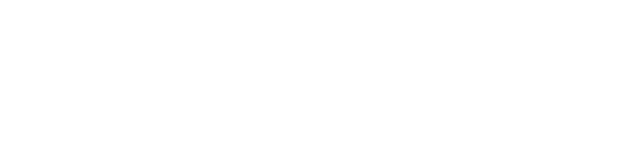
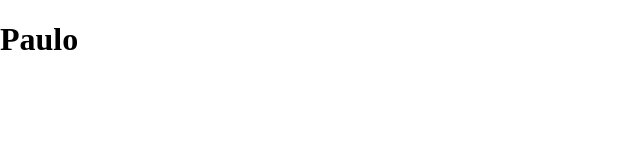
Before and after one commit to Paulo-Pazetto/Aula_Daniel, a plain HTML site: page index.html in a window 1280 px wide. Shown: the whole page, without its empty margins (0-640 px from the left). Drawn offline with Linux system fonts and the light colour scheme.

Commit message:
Mandei um paulo

```diff
--- a/index.html
+++ b/index.html
@@ -13,6 +13,7 @@
     </style>
   </head>
   <body>
+    <h1>Paulo</h1>
     <!-- Cena A-Frame com suporte a AR.js -->
     <a-scene embedded arjs>
 
```
